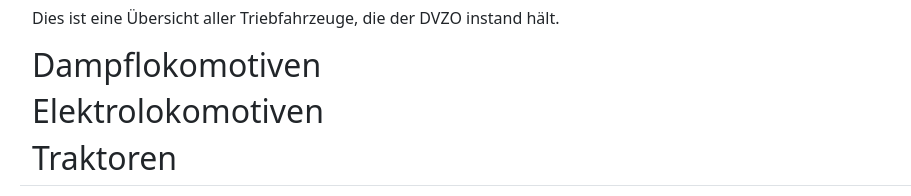
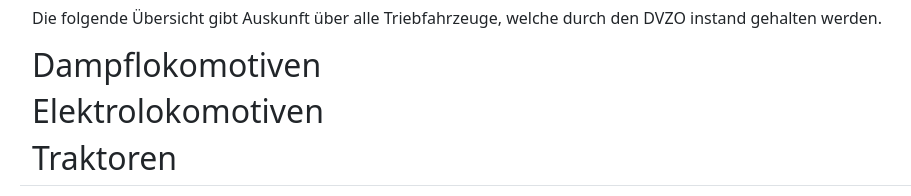
Before and after one commit to machste/dvzo_triweb, a Python web app: template triweb/templates/overview.jinja2 in a window 1280 px wide. Shown: the part 1092-1288 px from the top of the page, without its empty margins (50-961 px from the left). Run offline with Jinja, Linux system fonts and the light colour scheme; the template is opened without the code that fills it, so the values that code supplies are empty.

Commit message:
Improve description of the overview page

```diff
--- a/triweb/templates/overview.jinja2
+++ b/triweb/templates/overview.jinja2
@@ -50,7 +50,10 @@
 
 <div class="container content">
   <h1>Übersicht</h1>
-  <p>Dies ist eine Übersicht aller Triebfahrzeuge, die der DVZO instand hält.</p>
+  <p>
+    Die folgende Übersicht gibt Auskunft über alle Triebfahrzeuge, welche durch
+    den DVZO instand gehalten werden.
+  </p>
 
   <h2>Dampflokomotiven</h2>
 
```
